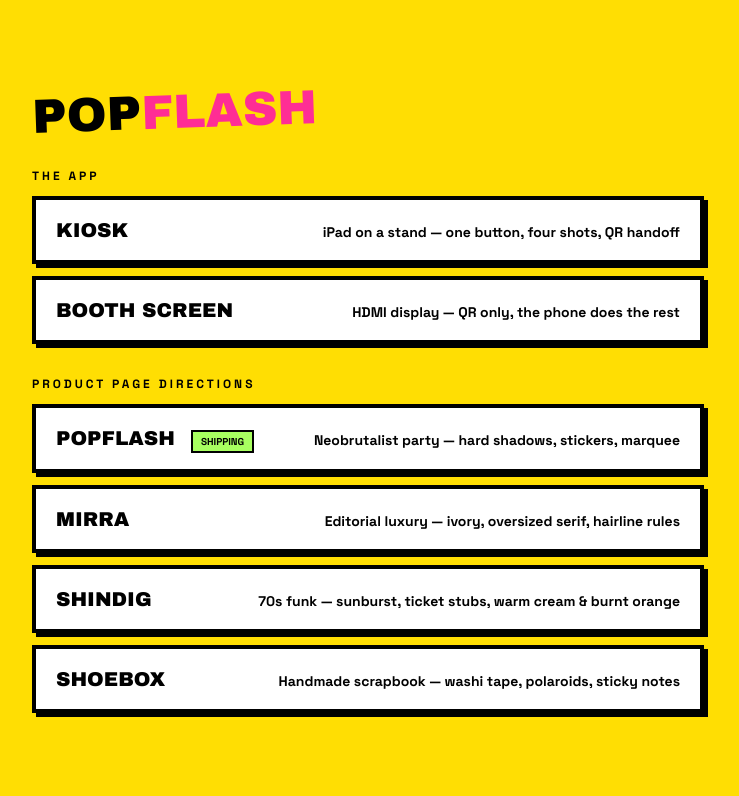
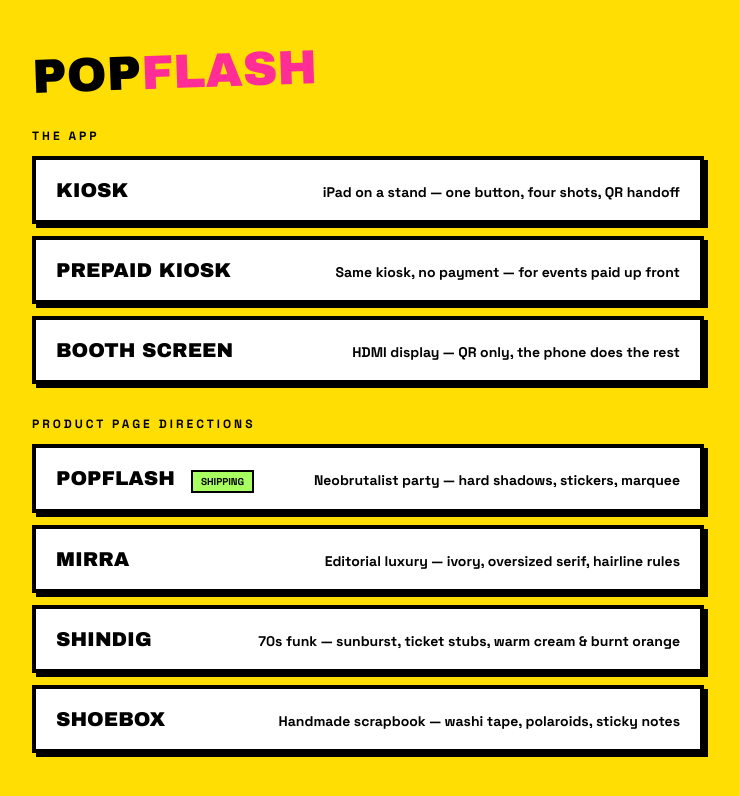
Before and after one commit to isaak1294/photobooth, a Next.js app in the folder my-app/: page / in a window 1280 px wide. Shown: the top 796 px of the page, without its empty margins (272-1011 px from the left). Built offline with nearby package versions, Linux system fonts and the light colour scheme; no server answers.

Commit message:
prepaid kiosk

```diff
--- a/my-app/app/page.tsx
+++ b/my-app/app/page.tsx
@@ -6,13 +6,21 @@ export const metadata: Metadata = {
   description: 'The app surfaces, plus the four candidate product pages.',
 };
 
-// Dev index. The app itself lives at /kiosk, /booth and /s/<token>; the four
-// product pages below are the design explorations POPFLASH came out of.
+// Dev index. The app itself lives at /kiosk, /prepaid-kiosk, /booth and
+// /s/<token>; the four product pages below are the design explorations POPFLASH
+// came out of.
 const surfaces = [
   {
     href: '/kiosk',
     name: 'Kiosk',
     vibe: 'iPad on a stand — one button, four shots, QR handoff',
+  },
+  {
+    // Deliberately no ?key= here: with KIOSK_PREPAID_KEY set this link 403s,
+    // and putting the key on a public page would be the gate's whole leak.
+    href: '/prepaid-kiosk',
+    name: 'Prepaid kiosk',
+    vibe: 'Same kiosk, no payment — for events paid up front',
   },
   {
     href: '/booth',
```
